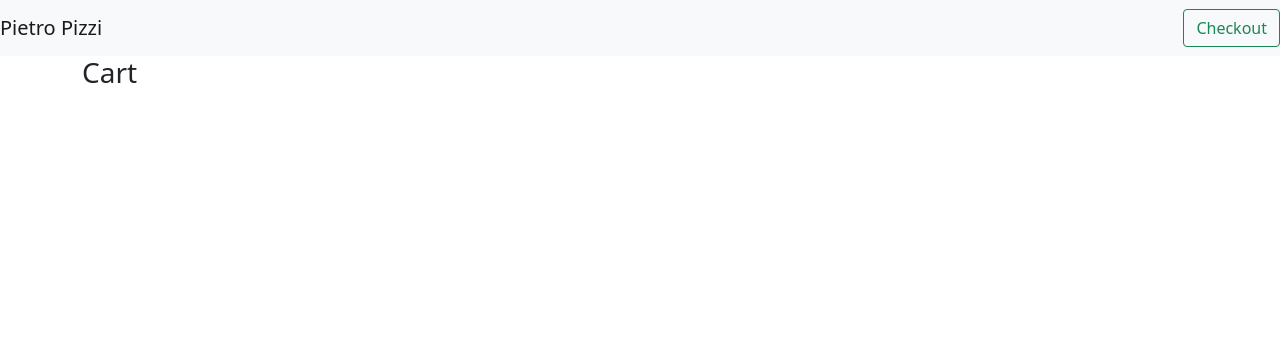
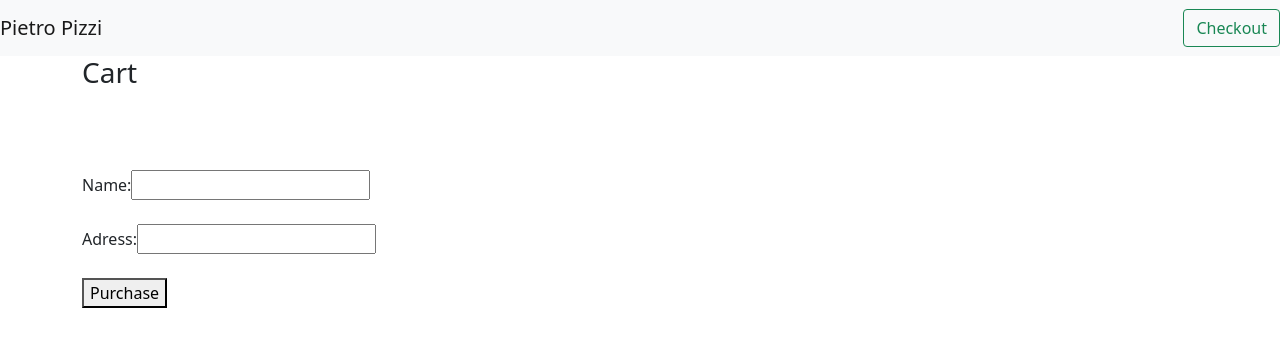
Before and after one commit to OinkoIT/FE16-Angular-DAY3-Mersch-Mayr, an Angular app in the folder test2/: page /cart in a window 1280 px wide. Shown: the top 346 px of the page. Built offline with nearby package versions, Linux system fonts and the light colour scheme.

Commit message:
finish prework

```diff
--- a/test2/src/app/app.module.ts
+++ b/test2/src/app/app.module.ts
@@ -7,6 +7,7 @@
 import { NavbarComponent } from './navbar/navbar.component';
 import { ProductDetailsComponent } from './product-details/product-details.component';
 import { CartComponent } from './cart/cart.component';
+import { ReactiveFormsModule } from '@angular/forms';
 
 @NgModule({
   declarations: [
@@ -18,7 +19,8 @@
   ],
   imports: [
     BrowserModule,
-    AppRoutingModule
+    AppRoutingModule,
+    ReactiveFormsModule
   ],
   providers: [],
   bootstrap: [AppComponent]
--- a/test2/src/app/cart/cart.component.html
+++ b/test2/src/app/cart/cart.component.html
@@ -1,6 +1,7 @@
 
 <h3>Cart</h3>
 
+<br>
 
 <div class="cart-item" *ngFor="let item of items">
 
@@ -9,3 +10,28 @@
  <span>{{ item.price | currency }}</span>
 
 </div>
+
+<br>
+<br>
+<form [formGroup]="checkoutForm" (ngSubmit)="onSubmit()">
+<div>
+  <label for="name">
+    Name:
+  </label>
+  <input type="text" id="name" formControlName="name">
+</div>
+<br>
+<div>
+  <label for="adress">
+    Adress:
+  </label>
+  <input type="text" id="adress" formControlName="adress">
+</div>
+
+<br>
+
+
+  <button class="button" type="submit">Purchase</button>
+</form>
+
+<br>
--- a/test2/src/app/cart/cart.component.ts
+++ b/test2/src/app/cart/cart.component.ts
@@ -1,4 +1,5 @@
 import { Component, OnInit } from '@angular/core';
+import { FormBuilder, FormControl, FormGroup } from '@angular/forms';
 import { CartService } from '../cart.service';
 import { IProducts } from '../IProducts';
 
@@ -11,7 +12,28 @@
 
   items: IProducts[] = [];
 
-  constructor(private cartService: CartService) { }
+  // checkoutForm = this.fb.group({
+  //   name: "",
+  //   adress: "",
+  // });
+
+  checkoutForm = new FormGroup ({
+    name: new FormControl(""),
+    adress: new FormControl(""),
+  })
+
+  constructor(private cartService: CartService, private fb: FormBuilder) { }
+
+  clearCart() {
+    window.alert("Your cart has been cleared");
+    this.items = this.cartService.clearCart()
+  }
+
+  onSubmit() {
+    console.warn("Yout order has been submitted", this.checkoutForm.value);
+    this.items = this.cartService.clearCart();
+    this.checkoutForm.reset();
+  }
 
   ngOnInit(): void {
     this.items = this.cartService.getItems();
```
